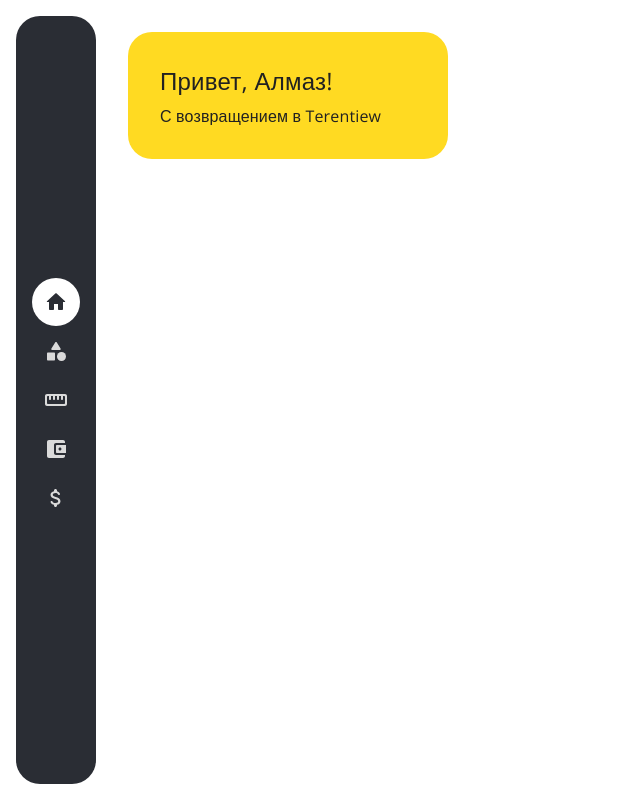
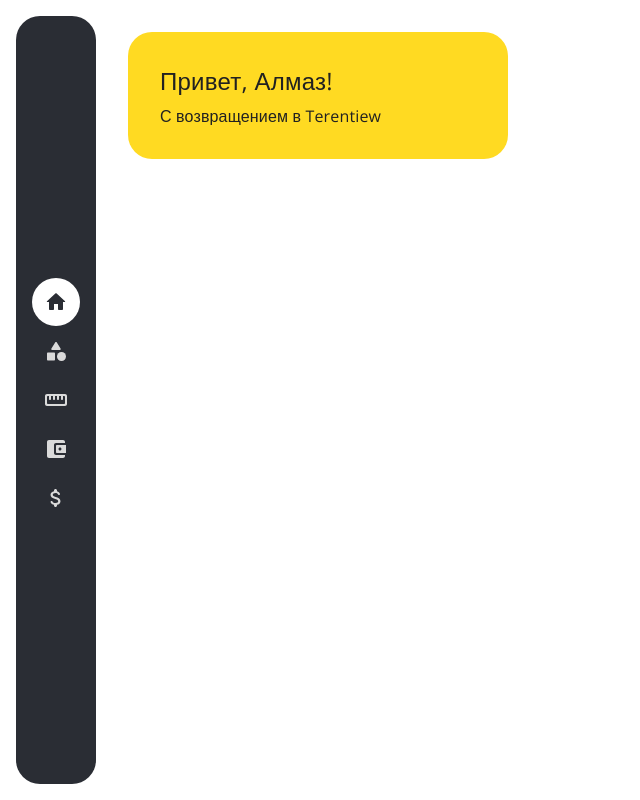
Before and after one commit to ligo-gr2en/cafe-erp, a React (Create React App) app: page / in a window 1280 px wide. Shown: the whole page, without its empty margins (0-640 px from the left). Built offline with nearby package versions, Linux system fonts and the light colour scheme.

Commit message:
add elevation for card

```diff
--- a/src/components/Card/index.jsx
+++ b/src/components/Card/index.jsx
@@ -1,11 +1,14 @@
 import React from 'react';
 import classNames from 'classnames';
 
-const Card = ({ className, rounded, children }) => {
+const Card = ({ className, elevation, rounded, children }) => {
   return (
     <div className={classNames(
       'Card',
-      { 'Card_rounded': rounded },
+      {
+        'Card_rounded': rounded,
+        [`Card_elevation${elevation}`]: elevation,
+      },
       className)}>
       {children}
     </div>
--- a/src/scss/_variables.scss
+++ b/src/scss/_variables.scss
@@ -2,3 +2,10 @@ $black: #212121;
 $white: #fff;
 
 $dark: #2a2d34;
+
+$elevation1: 0px 2px 1px -1px rgba(0, 0, 0, 0.2),
+  0px 1px 1px 0px rgba(0, 0, 0, 0.14), 0px 1px 3px 0px rgba(0, 0, 0, 0.12);
+$elevation2: 0px 3px 1px -2px rgba(0, 0, 0, 0.2),
+  0px 2px 2px 0px rgba(0, 0, 0, 0.14), 0px 1px 5px 0px rgba(0, 0, 0, 0.12);
+$elevation3: 0px 3px 3px -2px rgba(0, 0, 0, 0.2),
+  0px 3px 4px 0px rgba(0, 0, 0, 0.14), 0px 1px 8px 0px rgba(0, 0, 0, 0.12);
--- a/src/scss/components/_card.scss
+++ b/src/scss/components/_card.scss
@@ -1,11 +1,23 @@
 .Card {
+  transition: box-shadow 300ms cubic-bezier(0.4, 0, 0.2, 1) 0ms;
+
   &_rounded {
     border-radius: 24px;
+  }
+
+  &_elevation1 {
+    box-shadow: $elevation1;
+  }
+  &_elevation2 {
+    box-shadow: $elevation2;
+  }
+  &_elevation3 {
+    box-shadow: $elevation3;
   }
 }
 
 .GreetingCard {
-  max-width: 320px;
+  max-width: 380px;
   padding: 2rem;
   color: rgba(0, 0, 0, 0.78);
   background-color: #ffda22;
@@ -24,3 +36,11 @@
     letter-spacing: 0.01em;
   }
 }
+
+.OrderCard {
+  max-width: 380px;
+  height: 462px;
+  margin-top: 2rem;
+  padding: 2rem;
+  background-color: $white;
+}
```
